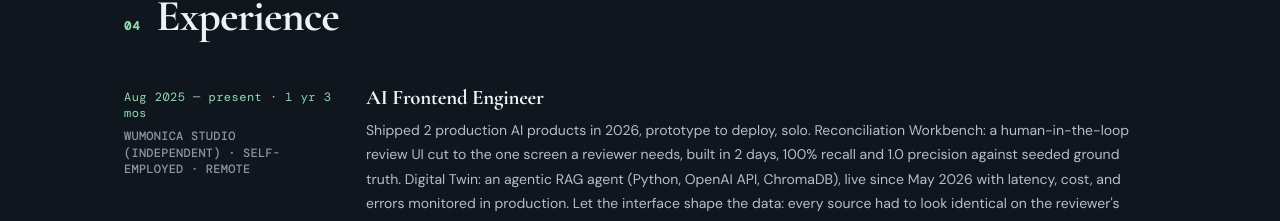
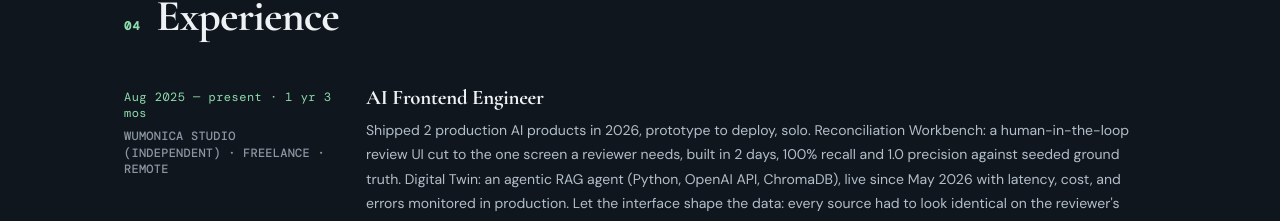
Before and after one commit to BleenEngBlue/wumonica.com, a Next.js app: page / in a window 1280 px wide. Shown: the part 6893-7114 px from the top of the page. Built offline with nearby package versions, Linux system fonts and the light colour scheme.

Commit message:
updated self-employed status to freelance

```diff
--- a/src/data/site.ts
+++ b/src/data/site.ts
@@ -174,7 +174,7 @@ export type Job = {
 export const EXPERIENCE: Job[] = [
   {
     date: "Aug 2025 — present · 1 yr 3 mos",
-    company: "Wumonica Studio (Independent) · Self-employed · Remote",
+    company: "Wumonica Studio (Independent) · Freelance · Remote",
     role: "AI Frontend Engineer",
     body: "Shipped 2 production AI products in 2026, prototype to deploy, solo. Reconciliation Workbench: a human-in-the-loop review UI cut to the one screen a reviewer needs, built in 2 days, 100% recall and 1.0 precision against seeded ground truth. Digital Twin: an agentic RAG agent (Python, OpenAI API, ChromaDB), live since May 2026 with latency, cost, and errors monitored in production. Let the interface shape the data: every source had to look identical on the reviewer's screen, so a new jurisdiction is one JSON entry and zero code changes. Per-stage eval harnesses pinpoint the stage that degraded. Designed and built this site in Next.js, TypeScript, and Tailwind CSS. Build with Claude and Cursor daily: ~40% faster delivery, every change review-ready.",
     tags: ["Design + build", "Next.js", "Tailwind CSS", "TypeScript", "Human-in-the-loop UI", "Agentic RAG", "Evals", "Python", "OpenAI API", "Claude", "Cursor"],
```
